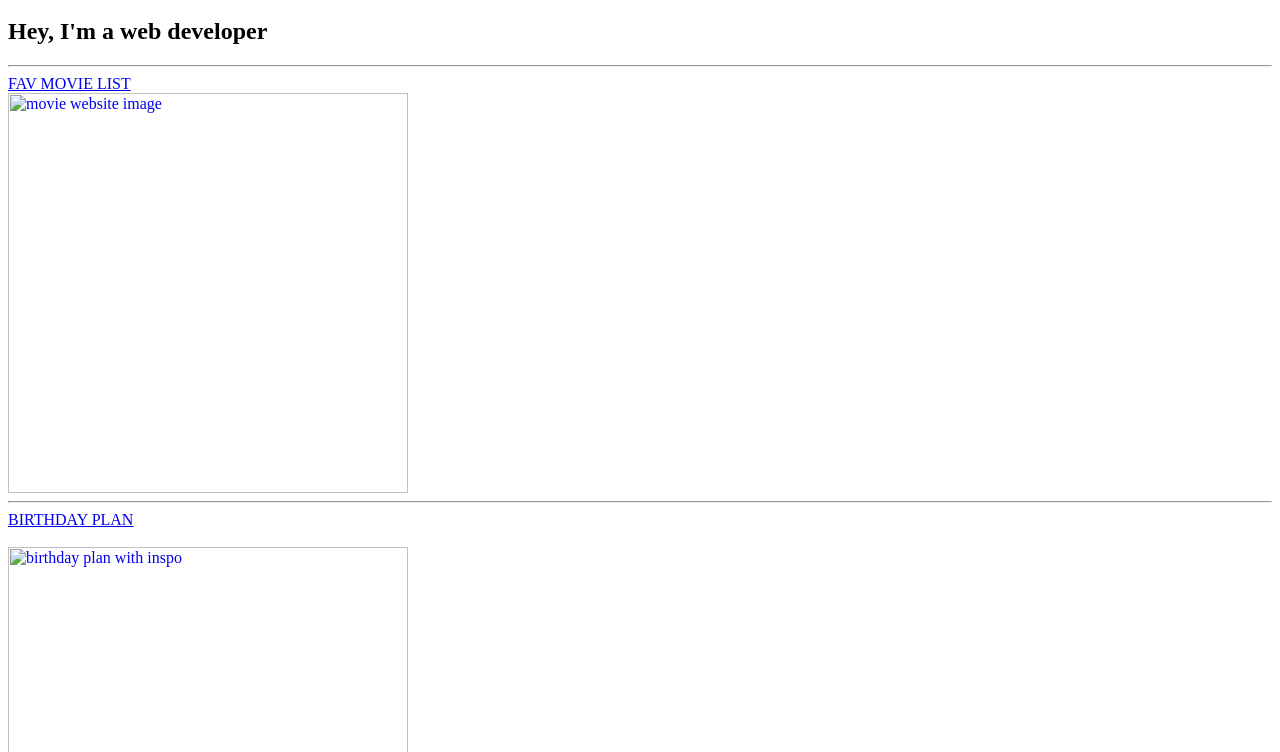
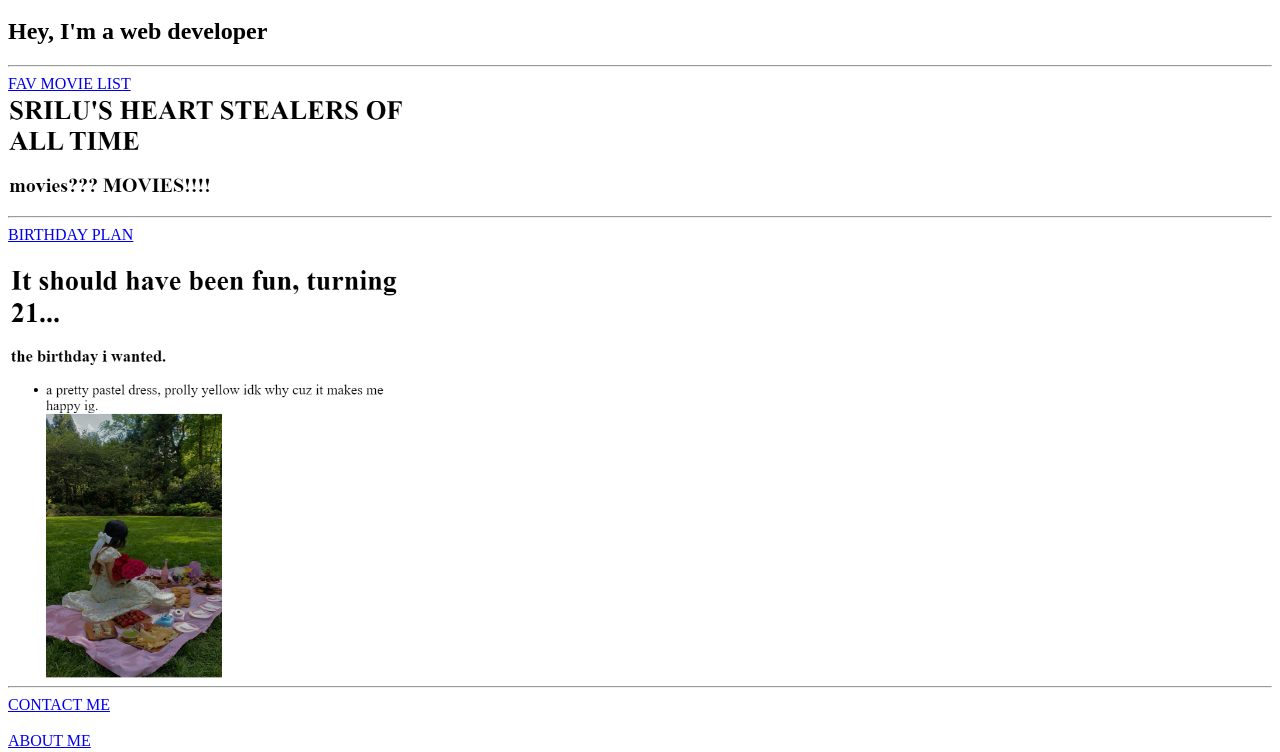
Before and after one commit to srilakshmimudadla/html-portfolio, a plain HTML site: page index.html in a window 1280 px wide. Shown: the part 48-800 px from the top of the page. Drawn offline with Linux system fonts and the light colour scheme.

Commit message:
Update index.html

```diff
--- a/index.html
+++ b/index.html
@@ -23,11 +23,11 @@ https://developer.mozilla.org/en-US/docs/Web/HTML/Element/img#attr-height -->
     <body>
         <a href="./public/movie-ranking.html">FAV MOVIE LIST</a> <br>
 
-        <a href="./public/movie-ranking.html"><img src="./assets/images/movie ranking.png/"alt="movie website image" width="400"></a>
+        <a href="./public/movie-ranking.html"><img src="./assets/images/movie ranking.png"alt="movie website image" width="400"></a>
         <hr>
         <a href="./public/birthday-invite.html"> BIRTHDAY PLAN </a> <br>
         <br>
-        <a href="./public/birthday-invite.html"> <img src="./assets/images/bday invite.png/"" alt="birthday plan with inspo" width="400"></a>
+        <a href="./public/birthday-invite.html"> <img src="./assets/images/bday invite.png"" alt="birthday plan with inspo" width="400"></a>
         <hr>
        <a href="./public/contact.html"> CONTACT ME </a> <br>
        <br>
```
